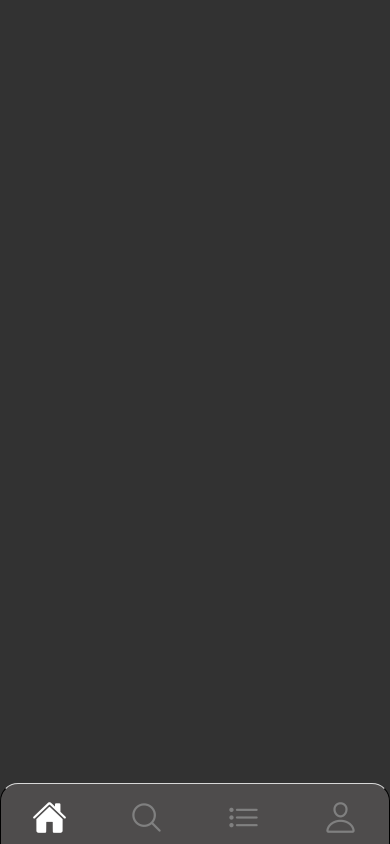
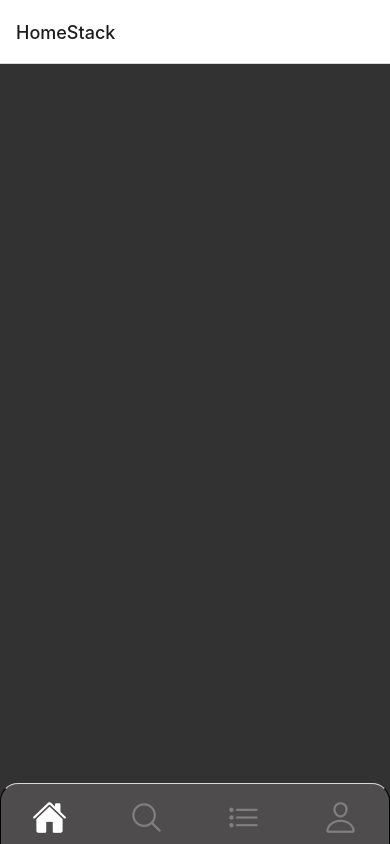
Before and after one commit to vesrozeno/moviego-app-react-native, a React Native app: screen /Home in a window 390 px wide. Before the commit this address had no page. Built offline with nearby package versions, Linux system fonts and the light colour scheme.

Commit message:
update dev

```diff
--- a/App.js
+++ b/App.js
@@ -5,3 +5,4 @@ import Navigation from "./src/Navigation";
 export default function App() {
   return <Navigation></Navigation>;
 }
+//dniosdnsaidosandasio
--- a/src/Navigation/StackNavigation.js
+++ b/src/Navigation/StackNavigation.js
@@ -1,4 +1,5 @@
 import React from "react";
+import { Text, View, Image } from "react-native";
 import { createNativeStackNavigator } from "@react-navigation/native-stack";
 import HomeNavigationTabs from "./BottomTabs";
 import Login from "../Screens/Login";
@@ -44,14 +45,7 @@ export function LoginNavigation({ navigation }) {
 export function HomeNavigation({ navigation }) {
   return (
     <Stack.Navigator>
-      <Stack.Screen
-        name="HomeStack"
-        component={Home}
-        options={{
-          headerShown: false,
-          title: "HOME",
-        }}
-      />
+      <Stack.Screen name="HomeStack" component={Home} />
     </Stack.Navigator>
   );
 }
```
